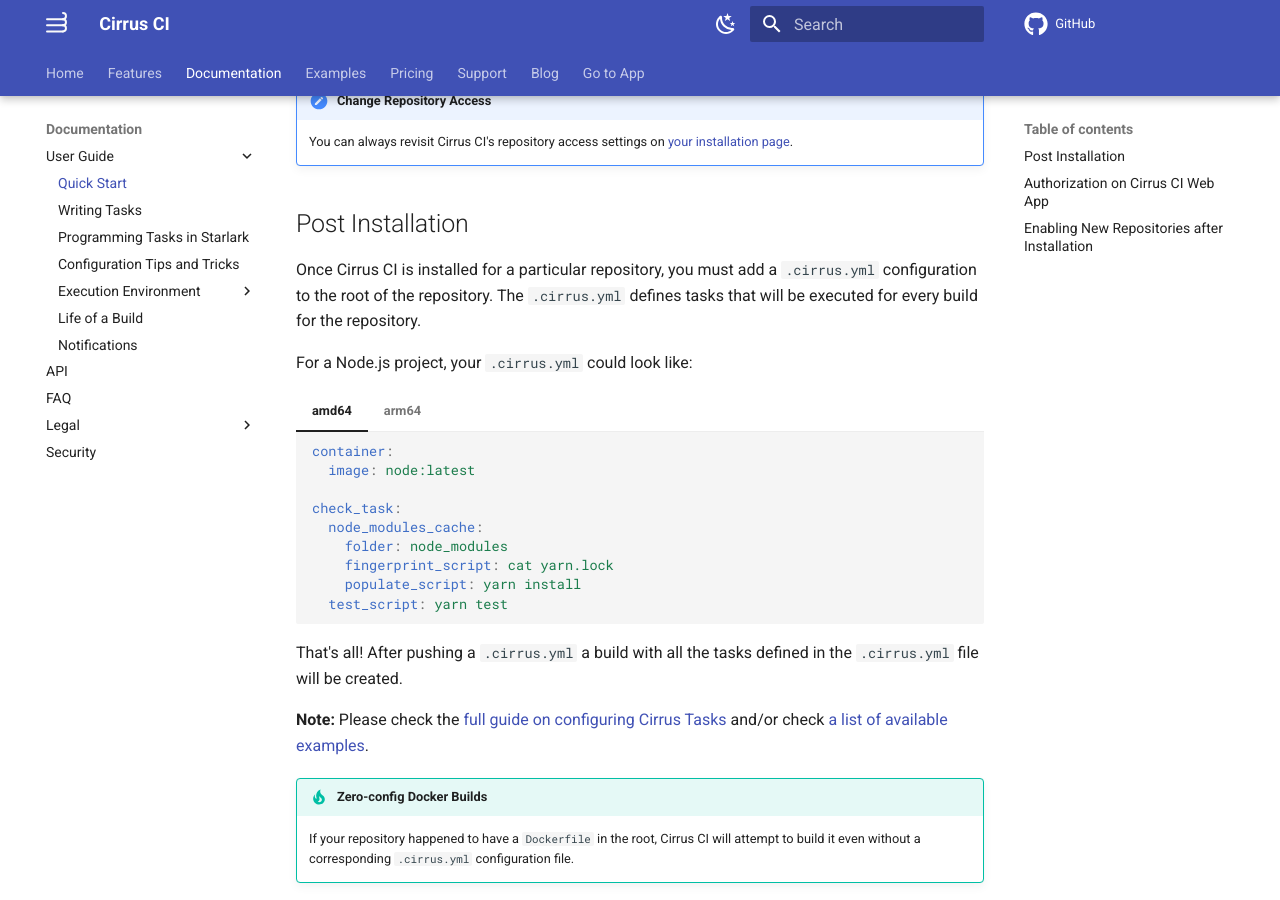
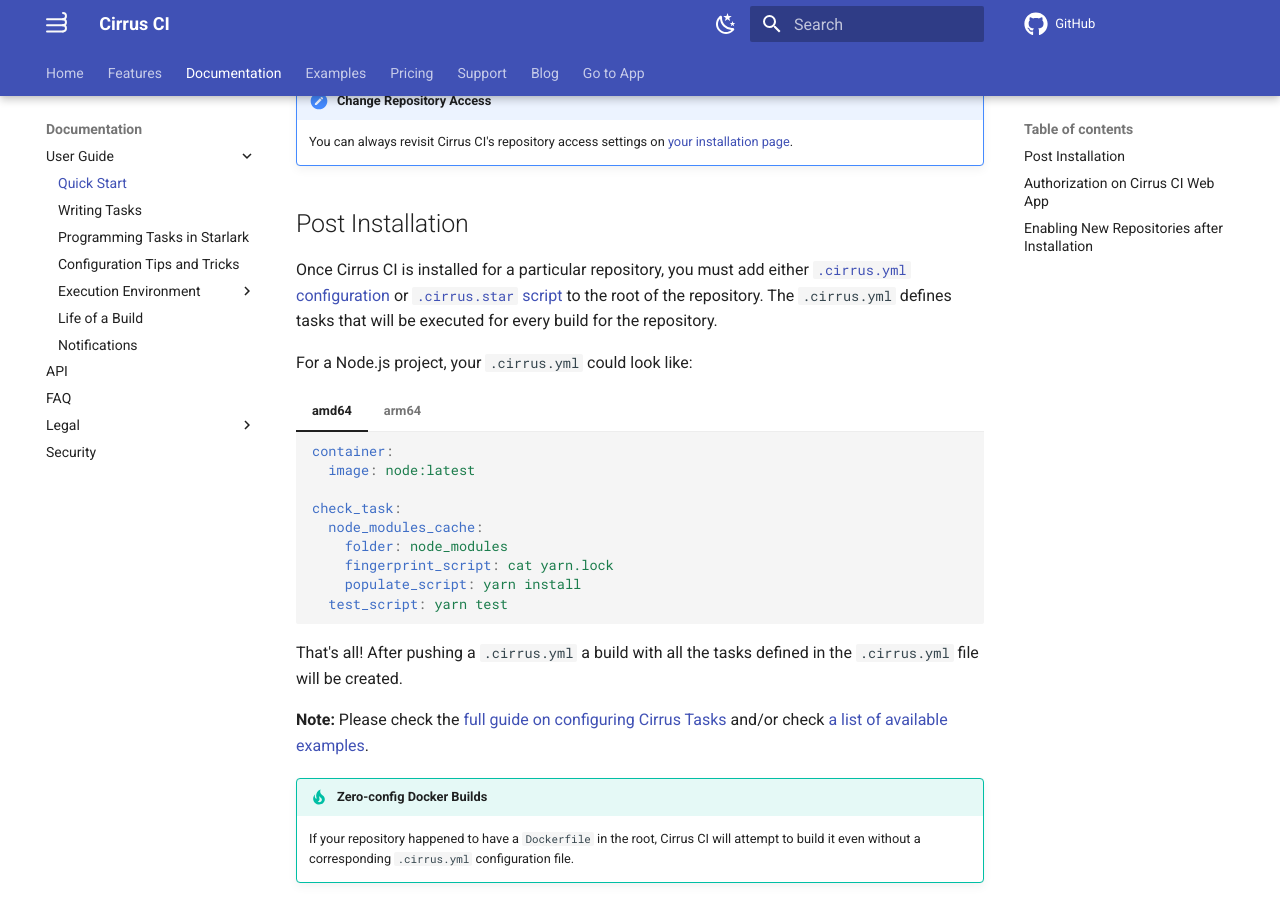
Before and after one commit to cirruslabs/cirrus-ci-docs, an MkDocs documentation site: the page built from docs/guide/quick-start.md, in a window 1280 px wide and 900 px high, scrolled down 1468 px. Built offline with MkDocs 1.6.1 and Material for MkDocs 9.7.7, drawn with Linux system fonts in a browser that asks for light colours; comment, search, counter and statistics services are not loaded.

Commit message:
Update docs/guide/quick-start.md

```diff
--- a/docs/guide/quick-start.md
+++ b/docs/guide/quick-start.md
@@ -21,7 +21,7 @@ In contrast, classic OAuth Apps [don't have such restrictions](https://developer
 
 ## Post Installation
 
-Once Cirrus CI is installed for a particular repository, you must add a `.cirrus.yml` configuration to the root of the repository.
+Once Cirrus CI is installed for a particular repository, you must add either [`.cirrus.yml` configuration](writing-tasks.md) or [`.cirrus.star` script](programming-tasks.md) to the root of the repository.
 The `.cirrus.yml` defines tasks that will be executed for every build for the repository.
 
 For a Node.js project, your `.cirrus.yml` could look like:
```
